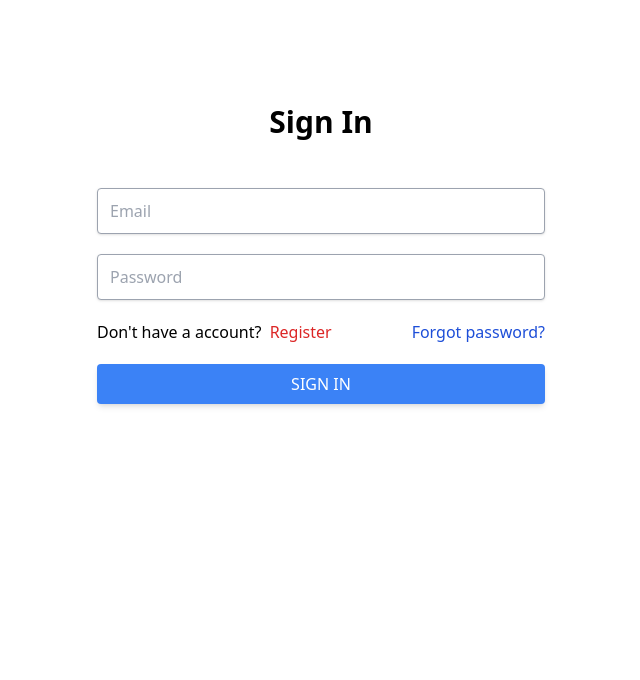
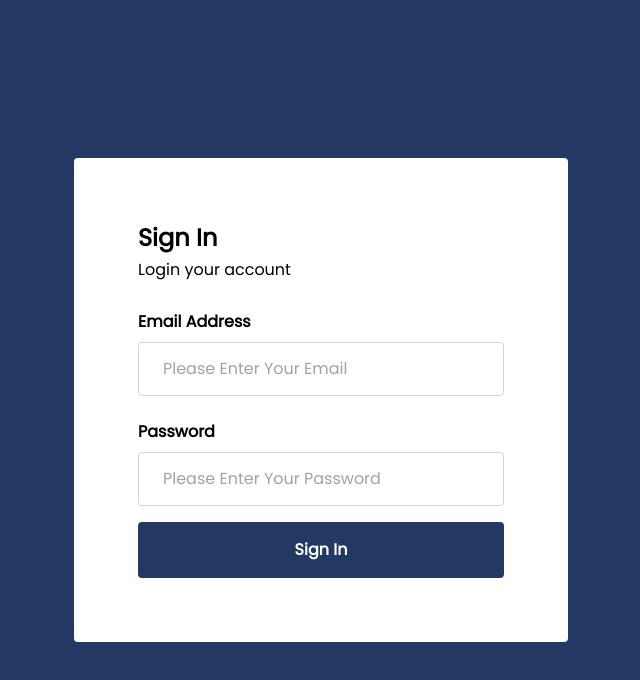
Before and after one commit to atlp-rwanda/rca-phantom-team5-fe, a React (Vite) app: page /sign-in in a window 1280 px wide. Shown: the top 680 px of the page, without its empty margins (319-959 px from the left). Built offline with nearby package versions, Linux system fonts and the light colour scheme.

Commit message:
feat: login page

```diff
--- a/package.json
+++ b/package.json
@@ -17,11 +17,13 @@
   },
   "dependencies": {
     "@tailwindcss/line-clamp": "^0.4.2",
+    "formik": "^2.2.9",
     "react": "^18.2.0",
     "react-dom": "^18.2.0",
     "react-hook-form": "^7.43.7",
     "react-router": "^6.9.0",
-    "react-router-dom": "^6.9.0"
+    "react-router-dom": "^6.9.0",
+    "yup": "^1.1.1"
   },
   "devDependencies": {
     "@types/node": "^18.15.10",
--- a/src/screens/SignInScreen.tsx
+++ b/src/screens/SignInScreen.tsx
@@ -1,54 +1,56 @@
-/* eslint-disable react/no-unescaped-entities */
-import { Link } from 'react-router-dom';
-import Button from 'components/Button';
+import { Field, Form, Formik, ErrorMessage } from 'formik';
+import * as Yup from 'yup';
 
 export default function SignInScreen() {
   return (
-    <section className='py-20'>
-      <h1 className='mt-6 text-center text-3xl font-bold'>Sign In</h1>
-      <div className='mx-auto flex max-w-6xl flex-wrap items-center justify-center px-6 py-12'>
-        <div className='w-full max-w-md'>
-          <form className='flex w-full flex-col space-y-5'>
-            <div>
-              <input
-                className='w-full appearance-none rounded border border-gray-400 bg-white p-3  leading-tight shadow transition duration-300 hover:border-gray-500  focus:outline-none'
-                type='text'
-                id='email'
-                placeholder='Email'
-              />
-            </div>
-            <div>
-              <div>
-                <input
-                  className='w-full appearance-none rounded border border-gray-400 bg-white p-3  leading-tight shadow transition duration-300 hover:border-gray-500  focus:outline-none'
-                  placeholder='Password'
-                  type='password'
-                />
-              </div>
-            </div>
-            <div className='flex flex-row flex-wrap items-center justify-between space-y-2 whitespace-nowrap text-sm sm:space-y-0 sm:text-base'>
-              <p>
-                Don't have a account?{' '}
-                <Link
-                  to='/sign-up'
-                  className='ml-1 text-red-600 transition duration-200 ease-in-out hover:text-red-700'
-                >
-                  Register
-                </Link>
-              </p>
-              <p>
-                <Link
-                  to='/forgot-password'
-                  className='text-blue-700 transition duration-200 ease-in-out hover:text-blue-800'
-                >
-                  Forgot password?
-                </Link>
-              </p>
-            </div>
-            <Button>Sign In</Button>
-          </form>
-        </div>
+    <div className='flex h-screen flex-col items-center justify-center bg-primary '>
+      <div className='rounded bg-white px-16 py-16 '>
+        <h1 className='text-2xl font-bold'>Sign In</h1>
+        <p className='py-1 text-base border-gray-300'>Login your account</p>
+        <Formik
+          initialValues={{ email: '', password: '' }}
+          validationSchema={Yup.object({
+            email: Yup.string().email('Invalid email address').required('Required'),
+            password: Yup.string().min(6, 'Too Short!').max(50, 'Too Long!').required('Required'),
+          })}
+          onSubmit={(values, { setSubmitting }) => {
+            setTimeout(() => {
+              setSubmitting(false);
+            }, 400);
+          }}
+        >
+          <Form className='flex flex-col justify-center'>
+            <label htmlFor='email' className='mb-2 mt-6 font-semibold'>
+              Email Address
+            </label>
+            <Field
+              name='email'
+              type='email'
+              className='focus:shadow-outline w-full  appearance-none rounded border border-gray-300 py-4 px-6 leading-tight text-gray-700 focus:outline-none'
+              placeholder='Please Enter Your Email'
+            />
+            <ErrorMessage name='email'>{(msg) => <div className='my-1 text-red-500'>{msg}</div>}</ErrorMessage>
+
+            <label htmlFor='password' className='mb-2 mt-6 font-semibold'>
+              Password
+            </label>
+            <Field
+              name='password'
+              type='passowrd'
+              className='focus:shadow-outline w-full appearance-none rounded border border-gray-300 py-4 px-6 leading-tight text-gray-700 focus:outline-none'
+              placeholder='Please Enter Your Password'
+            />
+            <ErrorMessage name='password'>{(msg) => <div className='my-1 text-red-500'>{msg}</div>}</ErrorMessage>
+
+            <button
+              type='submit'
+              className='bg-primary focus:shadow-outline mt-4 rounded py-4 px-4 font-bold text-white focus:outline-none'
+            >
+              Sign In
+            </button>
+          </Form>
+        </Formik>
       </div>
-    </section>
+    </div>
   );
 }
--- a/src/styles/index.css
+++ b/src/styles/index.css
@@ -1,7 +1,9 @@
+@import url('https://fonts.googleapis.com/css2?family=Poppins&display=swap');
 @tailwind base;
 @tailwind components;
 @tailwind utilities;
 
 body {
   background-color: rgb(240, 253, 244);
+  font-family: 'Poppins', sans-serif;
 }
--- a/tailwind.config.cjs
+++ b/tailwind.config.cjs
@@ -11,6 +11,10 @@ module.exports = {
         11: '11',
         12: '12',
       },
+      colors: {
+        primary: '#233862',
+        orange: "#FFA500",
+      },
     },
   },
   variants: {
```
Also changed, not shown: 1 other file (tests, documents, lock files or other folders).
